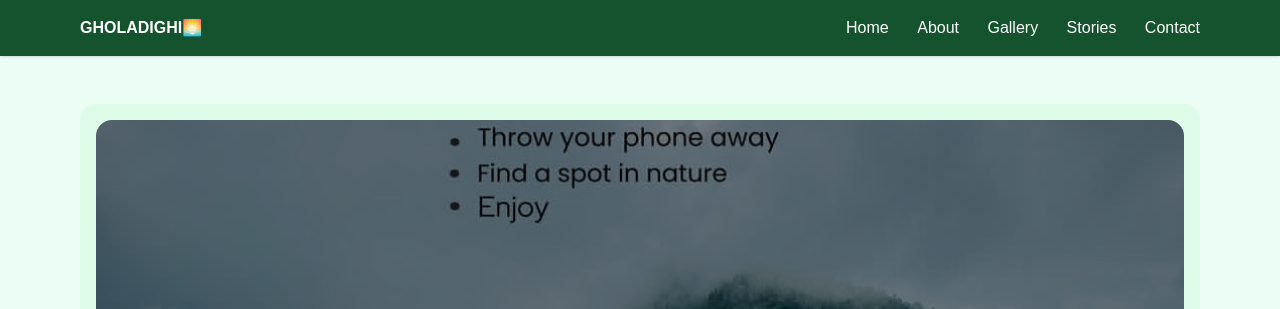
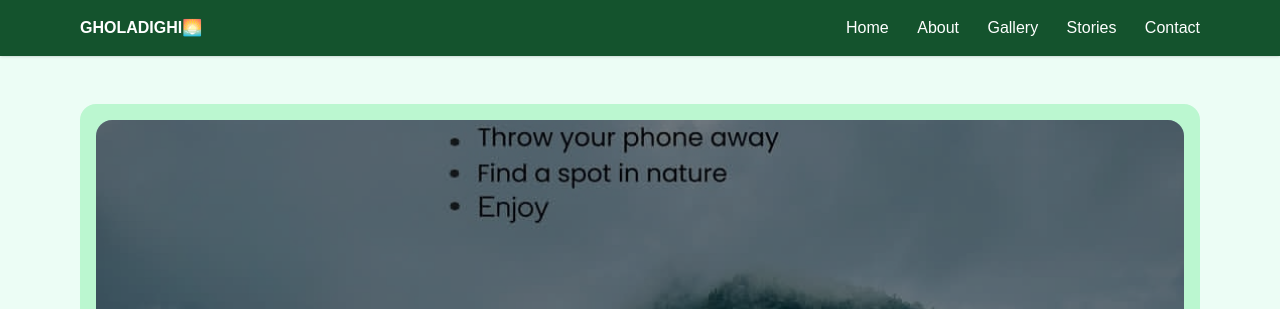
Before and after one commit to GholadighiTheRuralLife/gholadighi, a plain HTML site: page index.html in a window 1280 px wide. Shown: the top 309 px of the page. Drawn offline with nearby package versions, Linux system fonts and the light colour scheme.

Commit message:
Update index.html

```diff
--- a/index.html
+++ b/index.html
@@ -31,7 +31,7 @@
 <main class="max-w-6xl mx-auto px-4 py-12 space-y-28">
 
 <!-- ✅ Hero -->
-<section class="bg-green-100 p-4 rounded-2xl">
+<section class="bg-green-200 p-4 rounded-2xl">
 
   <div class="relative h-[400px] md:h-[500px] rounded-2xl overflow-hidden">
 
```
